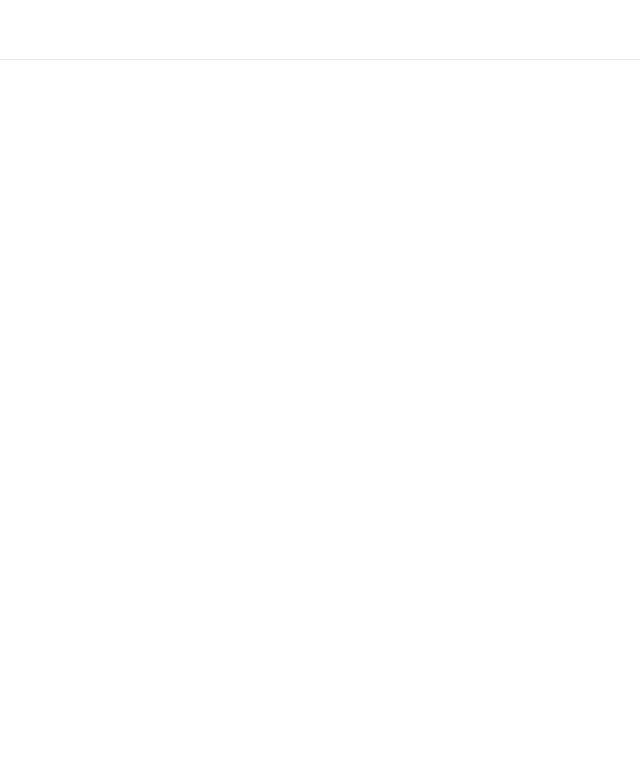
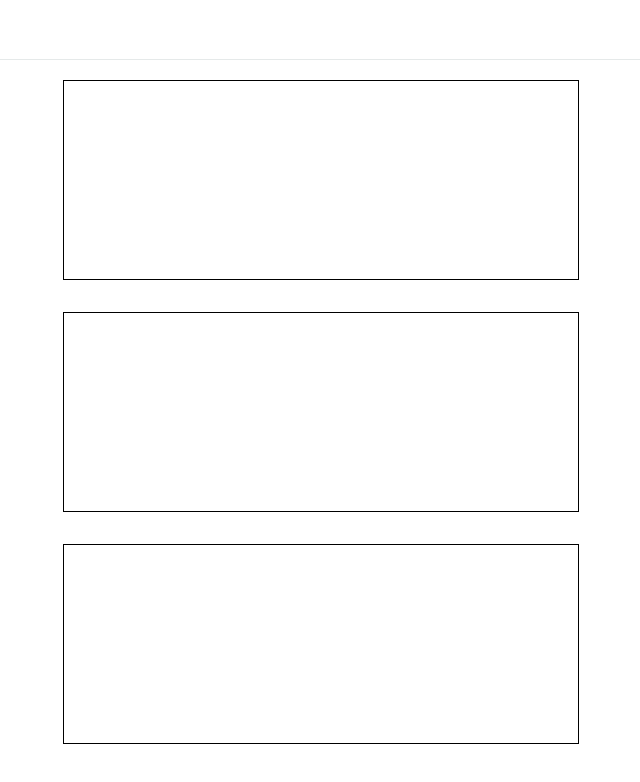
Before and after one commit to safarov-en/nuxt-blog, a Nuxt app: page / in a window 1280 px wide. Shown: the top 782 px of the page, without its empty margins (319-959 px from the left). Built offline with nearby package versions, Linux system fonts and the light colour scheme.

Commit message:
Adding the main page

```diff
--- /dev/null
+++ b/components/main/Post.vue
@@ -0,0 +1,15 @@
+<template>
+    <article class="post"></article>
+</template>
+<script>
+export default {
+
+}
+</script>
+<style lang="scss" scoped>
+    .post {
+        height: 200px;
+        border: 1px solid black;
+        margin-bottom: 2rem;
+    }
+</style>
--- a/pages/about.vue
+++ /dev/null
@@ -1,5 +0,0 @@
-<template>
-    <div>2</div>
-</template>
-<script>
-</script>
--- a/pages/index.vue
+++ b/pages/index.vue
@@ -1,5 +1,12 @@
 <template>
-    <div></div>
+    <el-row type="flex" justify="center">
+        <el-col :xs="24" :sm="18" :md="12" :lg="10">
+            <main-post
+                v-for="post in 3"
+                :key="post"
+            />
+        </el-col>
+    </el-row>
 </template>
 <script>
 </script>
```
